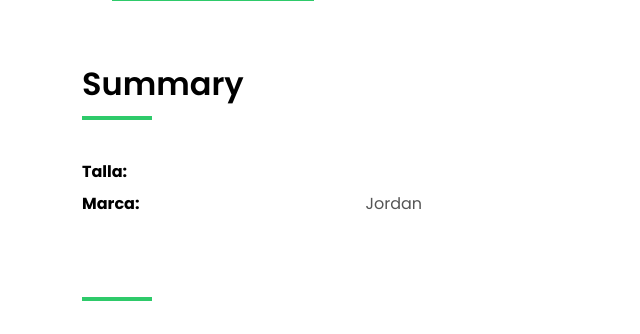
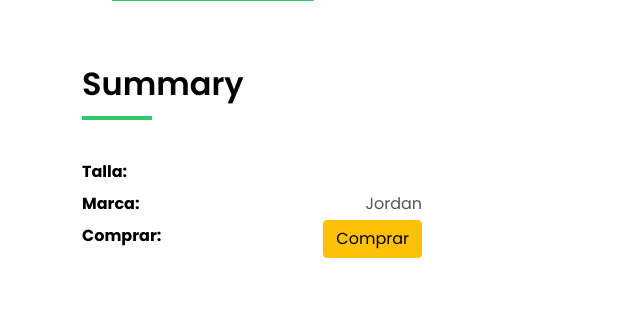
Before and after one commit to hugrodnov/Shoe_Store, a Flask app: page /ropas_show/1 in a window 1280 px wide. Shown: the part 489-823 px from the top of the page, without its empty margins (0-640 px from the left). Run offline with Flask 2, Linux system fonts and the light colour scheme; data comes from the database, SQL or seed files in the repository; some libraries are stand-ins or nearby versions.

Commit message:
Add comprar btn to all single items page

```diff
--- a/templates/single-chanclas.html
+++ b/templates/single-chanclas.html
@@ -81,6 +81,10 @@
                         <strong>Marca:</strong>
                         <span>{{ chanclas.marca }}</span>
                       </li>
+                      <li class="d-flex justify-content-between">
+                        <strong>Comprar:</strong>
+                        <a class="btn btn-warning" href="https://wa.me/+529831439817">Comprar</a>
+                      </li>
                     </ul>
                   </div>
                 </div>
--- a/templates/single-gorras.html
+++ b/templates/single-gorras.html
@@ -81,6 +81,10 @@
                         <strong>Marca:</strong>
                         <span>{{ gorras.marca }}</span>
                       </li>
+                      <li class="d-flex justify-content-between">
+                        <strong>Comprar:</strong>
+                        <a class="btn btn-warning" href="https://wa.me/+529831439817">Comprar</a>
+                      </li>
                     </ul>
                   </div>
                 </div>
--- a/templates/single-ropas.html
+++ b/templates/single-ropas.html
@@ -81,6 +81,10 @@
                         <strong>Marca:</strong>
                         <span>{{ ropas.marca }}</span>
                       </li>
+                      <li class="d-flex justify-content-between">
+                        <strong>Comprar:</strong>
+                        <a class="btn btn-warning" href="https://wa.me/+529831439817">Comprar</a>
+                      </li>
                     </ul>
                   </div>
                 </div>
--- a/templates/single-tenis.html
+++ b/templates/single-tenis.html
@@ -81,6 +81,10 @@
                         <strong>Marca:</strong>
                         <span>{{ tennis.marca }}</span>
                       </li>
+                      <li class="d-flex justify-content-between">
+                        <strong>Comprar:</strong>
+                        <a class="btn btn-warning" href="https://wa.me/+529831439817">Comprar</a>
+                      </li>
                     </ul>
                   </div>
                 </div>
```
